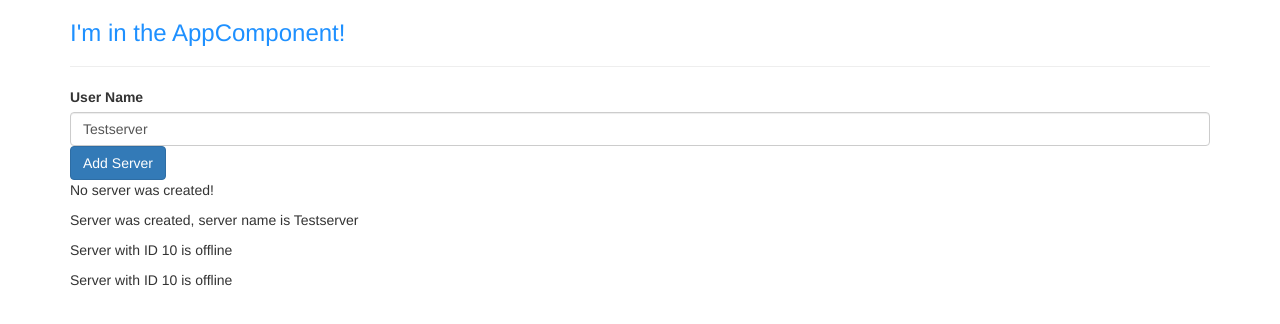
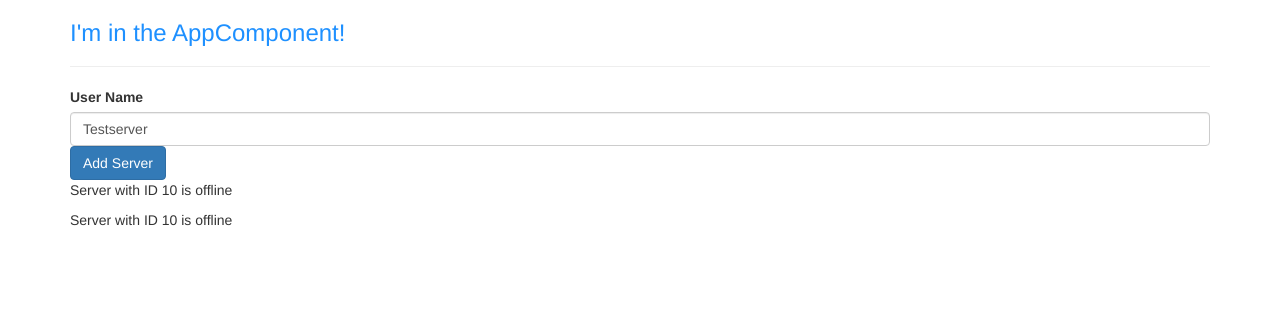
Before and after one commit to galitskye/angular-tutorial, an Angular app: page / in a window 1280 px wide. Shown: the top 324 px of the page. Built offline with nearby package versions, Linux system fonts and the light colour scheme.

Commit message:
T-2: server created

```diff
--- a/src/app/servers/servers.component.html
+++ b/src/app/servers/servers.component.html
@@ -8,7 +8,7 @@
     class="btn btn-primary"
     (click)="onCreateServer()"
 >Add Server</button>
-<p>{{ serverCreationStatus }}</p>
-<p *ngIf="serverName">Server was created, server name is {{ serverName }}</p>
+<!--<p>{{ serverCreationStatus }}</p>-->
+<p *ngIf="serverCreated">Server was created, server name is {{ serverName }}</p>
 <app-server></app-server>
 <app-server></app-server>
--- a/src/app/servers/servers.component.ts
+++ b/src/app/servers/servers.component.ts
@@ -9,6 +9,7 @@ export class ServersComponent implements OnInit {
 	allowNewServer = false;
 	serverCreationStatus = 'No server was created!';
 	serverName = 'Testserver';
+	serverCreated = false;
 
 	constructor() {
 		setTimeout(() => {
@@ -20,6 +21,7 @@ export class ServersComponent implements OnInit {
 	}
 
 	onCreateServer() {
+		this.serverCreated = true;
 		this.serverCreationStatus = 'Server was created! Name is ' + this.serverName;
 	}
 
```
